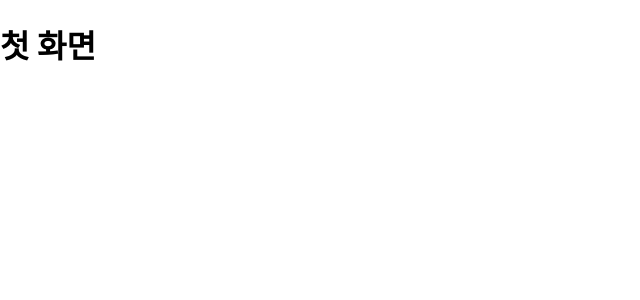
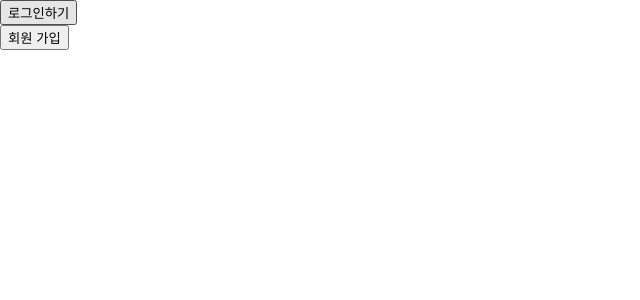
Before and after one commit to 1sTeam/react-spring-chat-frontend, a React (Create React App) app: page / in a window 1280 px wide. Shown: the top 300 px of the page, without its empty margins (0-640 px from the left). Built offline with nearby package versions, Linux system fonts and the light colour scheme.

Commit message:
Intro 화면 구현, 로그인 버튼 기능 구현

```diff
--- a/src/App.js
+++ b/src/App.js
@@ -7,6 +7,7 @@ function App() {
     <div>
       <Routes>
         <Route path="/" element={<Intro />}></Route>
+        <Route path="login" element={<Login />}></Route>
       </Routes>
     </div>
   );
--- a/src/routers/Intro.js
+++ b/src/routers/Intro.js
@@ -1,7 +1,17 @@
+import { useNavigate } from "react-router-dom";
+
 function Intro() {
+  const navigate = useNavigate();
+
+  const goLogin = () => {
+    navigate("/login");
+  };
+
   return (
     <div>
-      <h1>첫 화면</h1>
+      <button onClick={goLogin}>로그인하기</button>
+      <br />
+      <button>회원 가입</button>
     </div>
   );
 }
```
